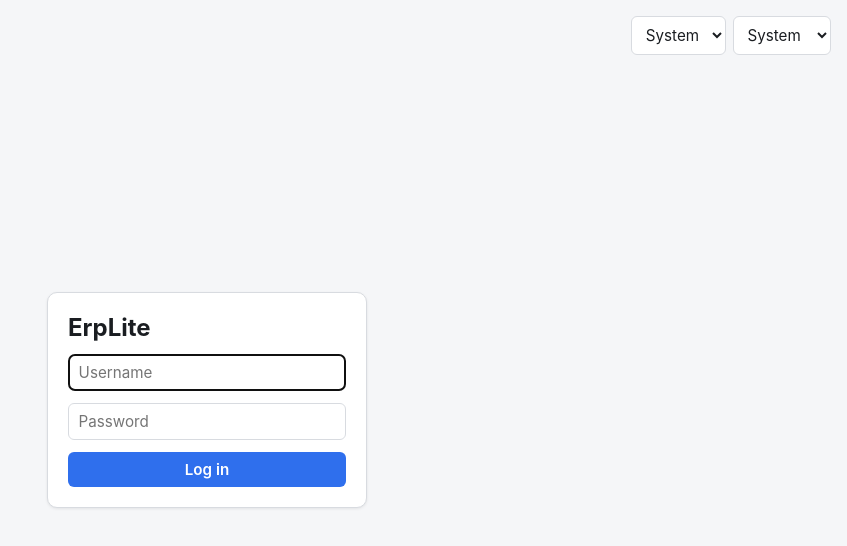
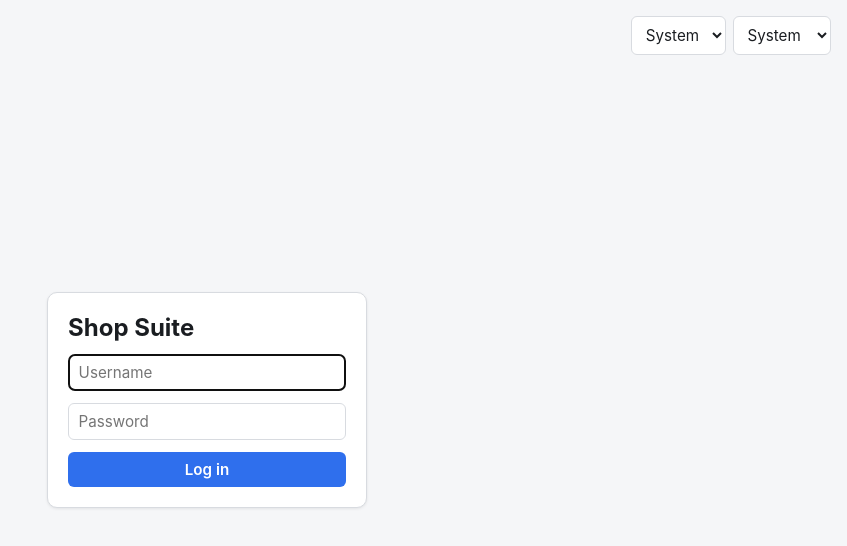
Before and after one commit to itmitalles-de/essentials-merchant, a React (Vite) app in the folder frontend/: page /login in a window 1280 px wide. Shown: the top 546 px of the page, without its empty margins (433-1280 px from the left). Built offline with nearby package versions, Linux system fonts and the light colour scheme; no server answers.

Commit message:
refactor: rename visible product to Shop Suite

```diff
--- a/frontend/src/i18n/translations.ts
+++ b/frontend/src/i18n/translations.ts
@@ -1,5 +1,5 @@
 const en = {
-  "app.title": "ErpLite",
+  "app.title": "Shop Suite",
 
   "common.colorScheme": "Color scheme",
   "common.colorScheme.system": "System",
@@ -181,7 +181,7 @@ const en = {
 };
 
 const de: Record<keyof typeof en, string> = {
-  "app.title": "ErpLite",
+  "app.title": "Shop Suite",
 
   "common.colorScheme": "Farbschema",
   "common.colorScheme.system": "System",
```
